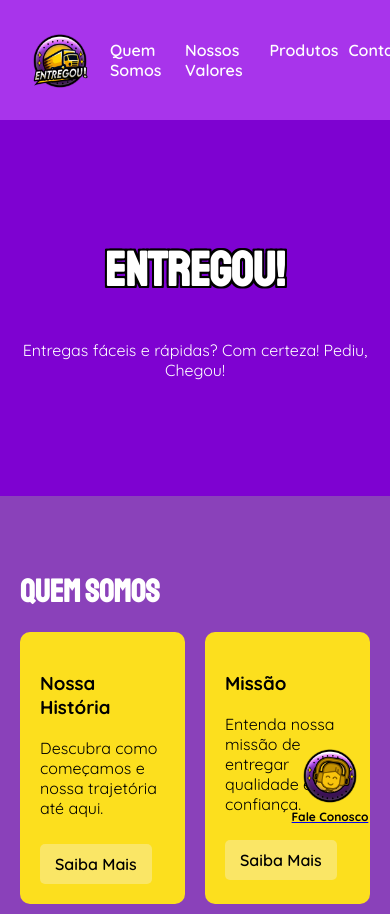
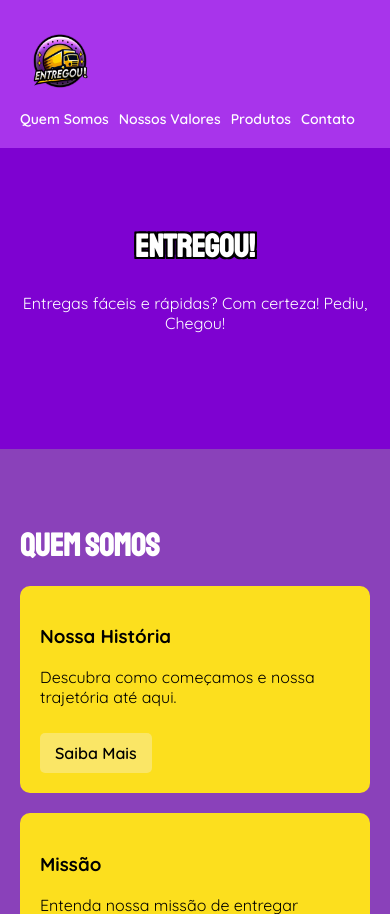
Before and after one commit to sitezinho/entregou, a plain HTML site: page index.html in a window 390 px wide. Shown: the top 914 px of the page. Drawn offline with Linux system fonts and the light colour scheme.

Commit message:
Update index.html

```diff
--- a/index.html
+++ b/index.html
@@ -30,19 +30,19 @@
         .logo {
             width: 80px;
             height: 80px;
-            margin-right: 10px; /* Diminuindo o espaço entre a logo e os links */
+            margin-right: 10px; /* Espaço entre a logo e os links */
         }
 
         nav {
             display: flex;
-            gap: 10px; /* Links mais próximos do logo */
+            gap: 15px; /* Espaçamento ajustado entre os links */
         }
 
         nav a {
             color: #ffffff;
             text-decoration: none;
             font-weight: 600;
-            font-size: 16px; /* Tamanho do texto ajustado */
+            font-size: 16px;
         }
 
         .hero {
@@ -50,7 +50,7 @@
             color: #ffffff;
             padding: 100px 20px;
             text-align: center;
-            margin-top: 100px; /* Aumenta a margem superior para ajustar o conteúdo abaixo do cabeçalho */
+            margin-top: 100px;
         }
 
         .hero h1 {
@@ -101,6 +101,18 @@
             font-weight: 600;
         }
 
+        /* Adiciona um espaço abaixo dos botões amarelos para uma imagem */
+        .section-image {
+            margin-top: 20px;
+            text-align: center;
+        }
+
+        .section-image img {
+            max-width: 100%;
+            height: auto;
+            border-radius: 10px;
+        }
+
         /* Estilo para as imagens flutuantes */
         .floating-container {
             position: fixed;
@@ -130,6 +142,42 @@
         #frete-floating.hidden {
             display: none;
         }
+
+        /* Ajustes para dispositivos móveis */
+        @media (max-width: 768px) {
+            header {
+                flex-direction: column;
+                align-items: flex-start;
+            }
+
+            nav {
+                flex-wrap: wrap;
+                gap: 10px;
+                margin-top: 10px;
+            }
+
+            .hero h1 {
+                font-size: 2.5rem;
+            }
+
+            .card {
+                flex: 1 1 calc(50% - 20px); /* Ajusta para 2 colunas em telas menores */
+            }
+        }
+
+        @media (max-width: 480px) {
+            .card {
+                flex: 1 1 100%; /* Ajusta para 1 coluna em telas muito pequenas */
+            }
+
+            nav a {
+                font-size: 14px;
+            }
+
+            .hero h1 {
+                font-size: 2rem;
+            }
+        }
     </style>
     <script>
         // Função para esconder a imagem flutuante quando o botão "Faça o cálculo de seu frete" estiver visível
@@ -155,7 +203,7 @@
         <a href="#sobre">Quem Somos</a>
         <a href="#valores">Nossos Valores</a>
         <a href="#produtos">Produtos</a>
-        <a href="#contato">Contato</a> <!-- Novo link de contato -->
+        <a href="#contato">Contato</a>
     </nav>
 </header>
 
@@ -188,6 +236,11 @@
             <a href="#" class="btn frete-button">Calcular Frete</a>
         </div>
     </div>
+
+    <!-- Espaço para uma imagem abaixo dos botões -->
+    <div class="section-image">
+        <img src="imagem.jpg" alt="Imagem de Frete">
+    </div>
 </section>
 
 <section id="valores" class="section">
@@ -216,18 +269,4 @@
     <!-- Imagem flutuante "Calcule seu frete" -->
     <div class="floating-button" id="frete-floating">
         <a href="#sobre">
-            <img src="calculadora.png" alt="Calcular Frete">
-            <span>Calcular Frete</span>
-        </a>
-    </div>
-    <!-- Imagem flutuante "Fale Conosco" -->
-    <div class="floating-button">
-        <a href="#contato">
-            <img src="faleconosco.png" alt="Fale Conosco">
-            <span>Fale Conosco</span>
-        </a>
-    </div>
-</div>
-
-</body>
-</html>
+            <img
```
